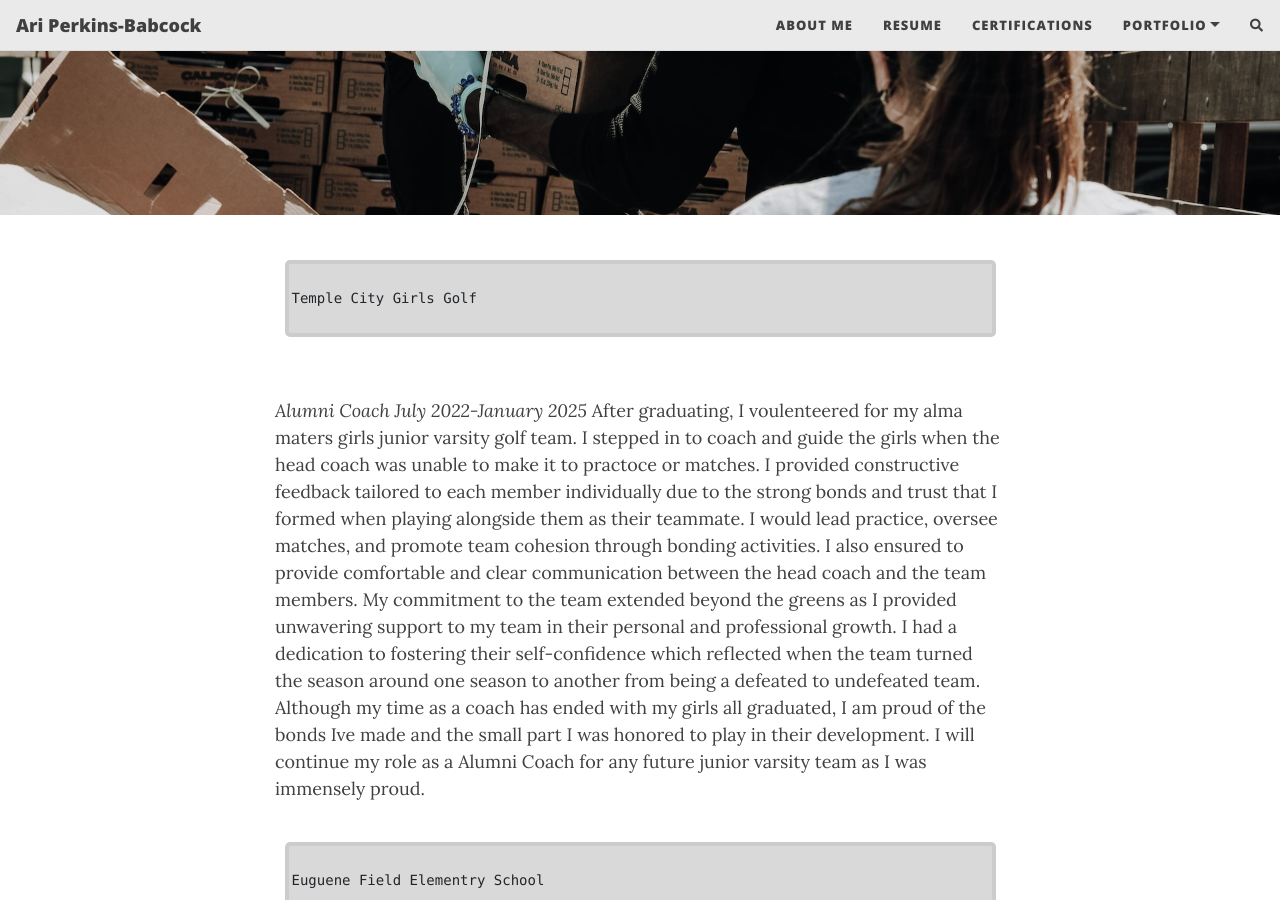
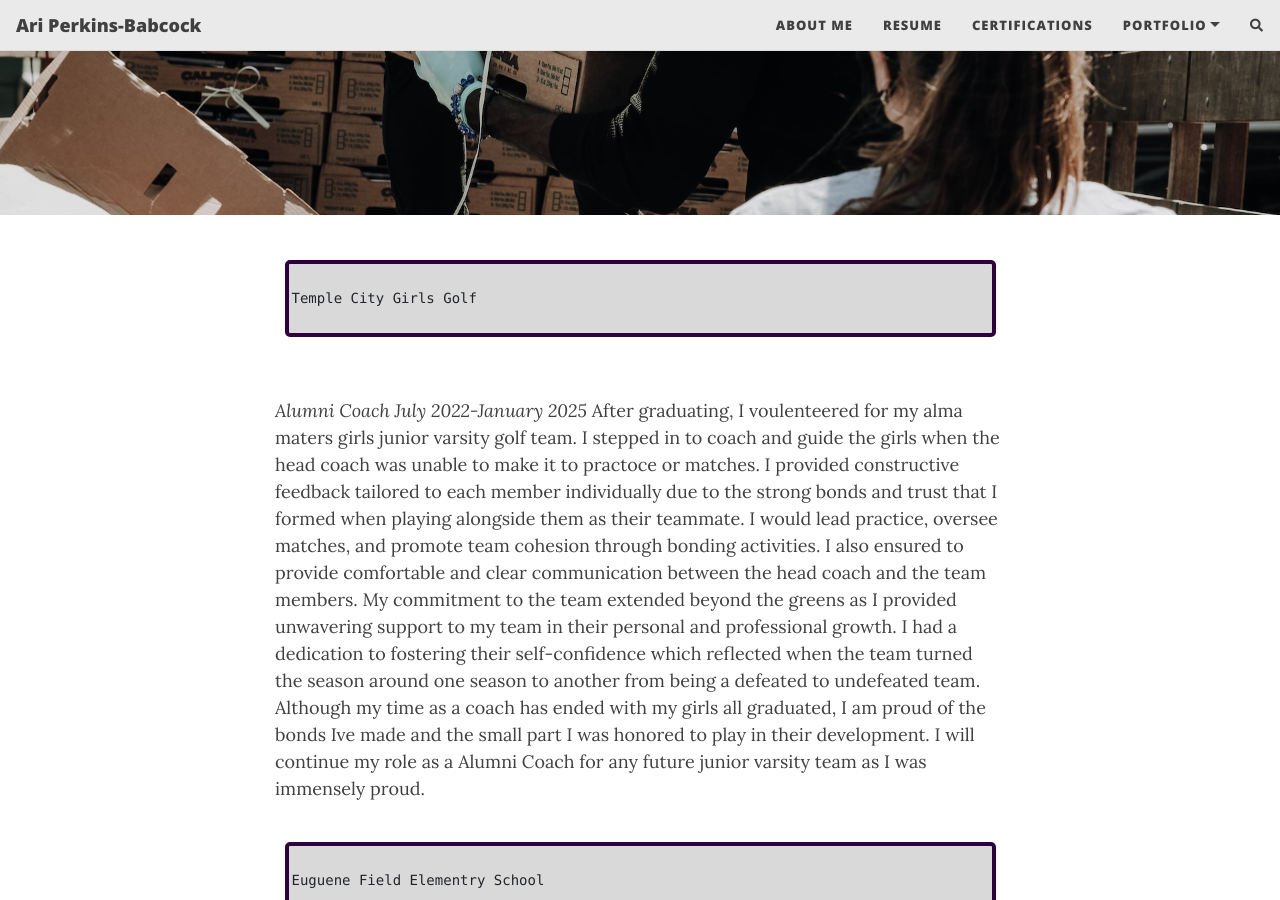
Before and after one commit to aiybusp/aiybusp.github.io, a Jekyll site: the page built from volunteer-work.md, in a window 1280 px wide and 900 px high, scrolled down 312 px. Built offline with Jekyll 4.4.1, drawn with Linux system fonts in a browser that asks for light colours; nearby versions of some CDN libraries; comment, search, counter and statistics services are not loaded.

Commit message:
Update volunteer-work.md
Color border

```diff
--- a/volunteer-work.md
+++ b/volunteer-work.md
@@ -6,7 +6,7 @@ cover-img: /assets/img/joel-muniz-A4Ax1ApccfA-unsplash.jpg
 ---
 
 <pre>
-<div style="border: 4px solid #ccc; padding: 3px; border-radius: 5px;background-color: rgba(128, 128, 128, 0.3)">
+<div style="border: 4px solid #2e003e; padding: 3px; border-radius: 5px;background-color: rgba(128, 128, 128, 0.3)">
 Temple City Girls Golf
 
 </div>
@@ -17,7 +17,7 @@ My commitment to the team extended beyond the greens as I provided unwavering su
 Although my time as a coach has ended with my girls all graduated, I am proud of the bonds Ive made and the small part I was honored to play in their development. I will continue my role as a Alumni Coach for any future junior varsity team as I was immensely proud.
 
 <pre>
-<div style="border: 4px solid #ccc; padding: 3px; border-radius: 5px; background-color: rgba(128, 128, 128, 0.3)">
+<div style="border: 4px solid #2e003e; padding: 3px; border-radius: 5px; background-color: rgba(128, 128, 128, 0.3)">
 Euguene Field Elementry School
 
 </div>
@@ -27,7 +27,7 @@ In my role, I successfully spearheaded the design and implementation of signage
 To accomplish these tasks, I effectively employed my graphic design acumen using a range of tools such as Adobe Creative Suite, Design Space, Canva, and Procreate. Additionally, I demonstrated my proficiency in Microsoft Office Suite, with a primary focus on Excel for data management, Teams for collaboration, and PowerPoint for presentation creation.
 
 <pre>
-<div style="border: 4px solid #ccc; padding: 3px; border-radius: 5px;background-color: rgba(128, 128, 128, 0.3)">
+<div style="border: 4px solid #2e003e; padding: 3px; border-radius: 5px;background-color: rgba(128, 128, 128, 0.3)">
 Cardiology Medical Group of SGV
 
 </div>
```
